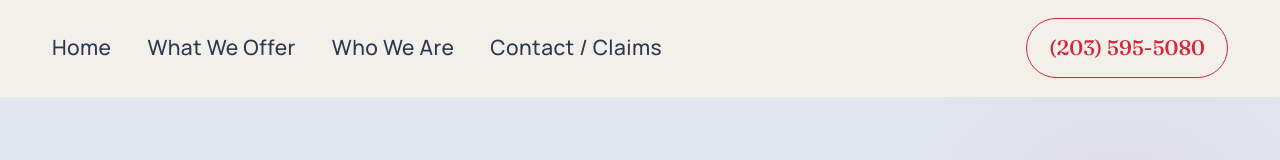
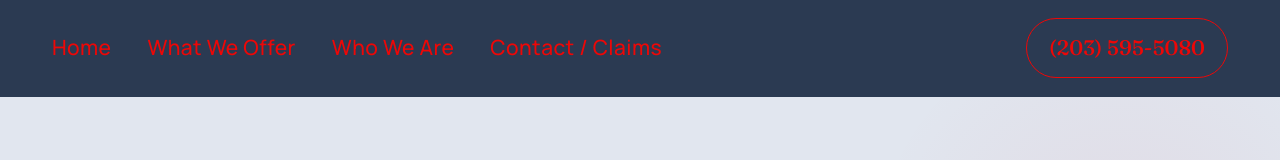
Before and after one commit to alexbutson/360rma-site, a plain HTML site: page index.html in a window 1280 px wide. Shown: the top 160 px of the page. Drawn offline with Linux system fonts and the light colour scheme.

Commit message:
Update site content via editor

```diff
--- a/index.html
+++ b/index.html
@@ -485,7 +485,7 @@
   footer.site-footer.themed-bs .footer-grid ul li,
   footer.site-footer.themed-bs .footer-bottom { font-size: calc(14px * var(--tbs, 1)) !important; }
 </style>
-<script type="application/json" id="theme-config"><!--e:sectionthemes-->{"nav":{"bg":"default","fg":"auto","hs":"n","bs":"n"},"footer":{"bg":"default","fg":"auto","hs":"n","bs":"n"},"hero":{"bg":"default","fg":"auto","hs":"n","bs":"n"},"above":{"bg":"default","fg":"auto","hs":"n","bs":"n"},"offer":{"bg":"default","fg":"auto","hs":"n","bs":"n"},"who":{"bg":"var:--cream-deep","fg":"auto","hs":"n","bs":"n"},"quote":{"bg":"default","fg":"auto","hs":"n","bs":"n"},"contact":{"bg":"default","fg":"auto","hs":"n","bs":"n"}}<!--/e:sectionthemes--></script>
+<script type="application/json" id="theme-config"><!--e:sectionthemes-->{"nav":{"bg":"var:--ink-soft","fg":"#ED0707","hs":"n","bs":"n"},"footer":{"bg":"default","fg":"auto","hs":"n","bs":"n"},"hero":{"bg":"default","fg":"auto","hs":"n","bs":"n"},"above":{"bg":"default","fg":"auto","hs":"n","bs":"n"},"offer":{"bg":"default","fg":"auto","hs":"n","bs":"n"},"who":{"bg":"var:--cream-deep","fg":"auto","hs":"n","bs":"n"},"quote":{"bg":"default","fg":"auto","hs":"n","bs":"n"},"contact":{"bg":"default","fg":"auto","hs":"n","bs":"n"}}<!--/e:sectionthemes--></script>
 </head>
 <body>
 
```
